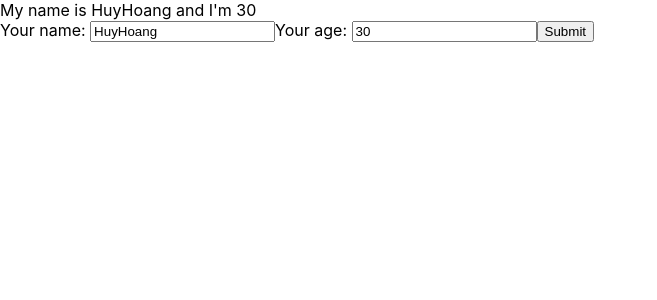
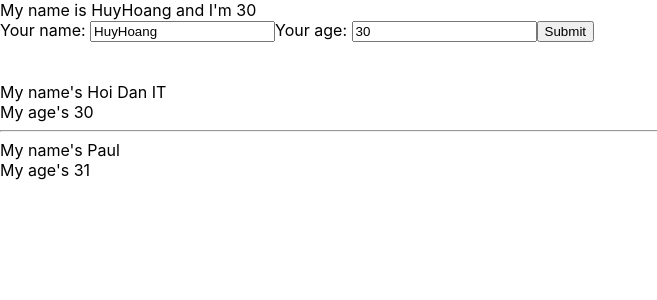
Before and after one commit to HuyHoangEngr/Demo-react, a React (Create React App) app: page / in a window 1280 px wide. Shown: the top 300 px of the page, without its empty margins (0-657 px from the left). Built offline with nearby package versions, Linux system fonts and the light colour scheme.

Commit message:
#23. Props la gi

```diff
--- /dev/null
+++ b/src/components/DisplayInfor.js
@@ -0,0 +1,17 @@
+import React from "react";
+
+class DisplayInfor extends React.Component {
+    render() {
+        //destructuring array/object
+        const { age, name } = this.props;
+        //props => viết tắt properties: tài sản cha truyền sang con
+        return (
+            <div>
+                <div>My name's {name}</div>
+                <div>My age's {age}</div>
+            </div>
+        )
+    }
+}
+
+export default DisplayInfor;
--- a/src/components/MyComponent.js
+++ b/src/components/MyComponent.js
@@ -1,13 +1,19 @@
 import React from "react"
 import UserInfor from "./UserInfor.js";
+import DisplayInfor from "./DisplayInfor.js";
 
 class MyComponent extends React.Component {
 
     //JSX
     render() {
+        const myInfor = ['ab', 'c', 'c']
         return (
             <div>
                 <UserInfor />
+                <br /><br />
+                <DisplayInfor name="Hoi Dan IT" age="30" />
+                <hr />
+                <DisplayInfor name={"Paul"} age={31} myInfor={myInfor} />
             </div>
         );
     }
```
